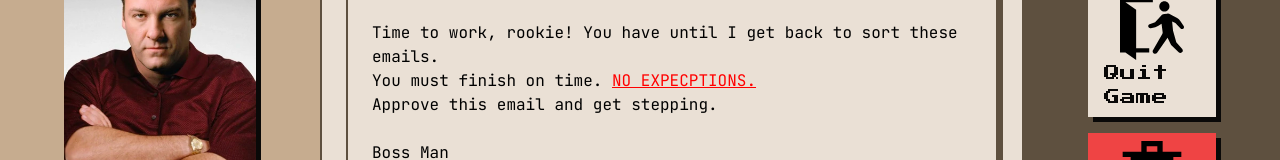
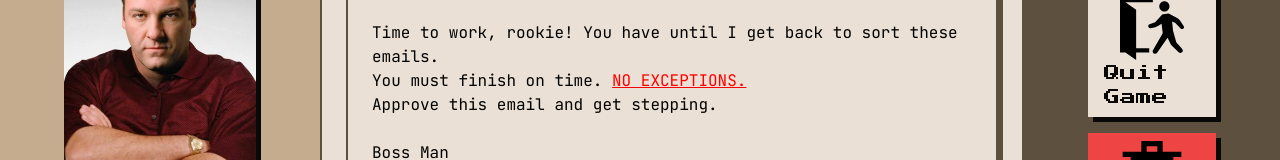
Before and after one commit to midoriengineer/Dont-Phish-Me-SBU-Hacks-2024, a React (Create React App) app in the folder client/: page /game in a window 1280 px wide. Shown: the part 276-436 px from the top of the page. Built offline with nearby package versions, Linux system fonts and the light colour scheme.

Commit message:
Update game_screen.jsx

```diff
--- a/client/src/pages/game_screen.jsx
+++ b/client/src/pages/game_screen.jsx
@@ -26,7 +26,7 @@ const trash = new EmailFolder("Trash", 5);
 //DEBUG EMAILS --- CHANGE LATER ---------------------
 const startEmail = new Email(
     "Today's Task",
-    "<p>Time to work, rookie! You have until I get back to sort these emails.</p><p>You must finish on time. <u style='color: red;'>NO EXPECPTIONS.</u></p><p>Approve this email and get stepping.</p>",
+    "<p>Time to work, rookie! You have until I get back to sort these emails.</p><p>You must finish on time. <u style='color: red;'>NO EXCEPTIONS.</u></p><p>Approve this email and get stepping.</p>",
     "Boss Man",
     "boss@gmail.com",
     "boss.png",
@@ -198,7 +198,10 @@ function GameScreen() {
 
     useEffect(() => {
         if (timer === null || gameover ===true) return
+        console.log("lol")
         if (timer < 1 || (inbox.emails.length < 1 && !(currentEmail && currentEmail.body === startEmail.body))) {
+            console.log("hi")
+
             setTimer(0)
             CheckWinLose()
             return
@@ -244,7 +247,7 @@ function GameScreen() {
                 <div className="flex w-full">
                     <div className="w-1/4">
                         <p className="text-white font-pixelated py-3 pl-4 border-2 border-headerColorLight">Inbox: {unreadCount} Unread</p>
-                        <p className="text-background font-pixelated py-3 pl-4 border-2 border-headerColorLight">Score: 0</p>
+                        <p className="text-background font-pixelated py-3 pl-4 border-2 border-headerColorLight">Score: {score}</p>
                         {/*<p className="text-background font-pixelated py-1 pl-4 border-2 border-headerColorLight">Starred</p> */}
                     </div>
                     <div className="w-2/4 items-center justify-center flex">
@@ -298,7 +301,7 @@ function GameScreen() {
                             {currentEmail ? (<><div dangerouslySetInnerHTML={{ __html: currentEmail.body }} />
                                 {currentEmail ? (<><br></br><p>{currentEmail.fromName}</p></>) : null}
 
-                                {currentEmail.attachment != "" && currentEmail.attachment ? <><br></br><br></br><img src={Attachment} style={{ display: "inline", maxWidth: "20px" }} /> &nbsp; {currentEmail.attachment}</> : null}
+                                {currentEmail.attachment != "" && currentEmail.attachment != undefined ? <><br></br><br></br><img src={Attachment} style={{ display: "inline", maxWidth: "20px" }} /> &nbsp; {currentEmail.attachment}</> : null}
                             </>) : (
                                 <p>Your inbox is empty.</p>
                             )}
```
